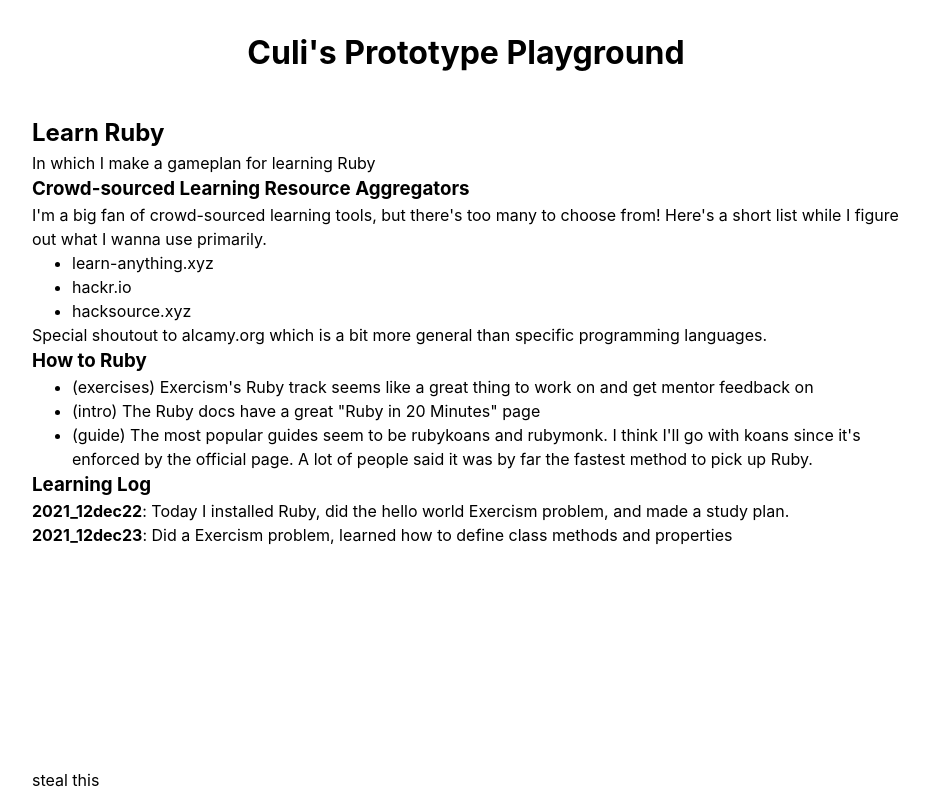
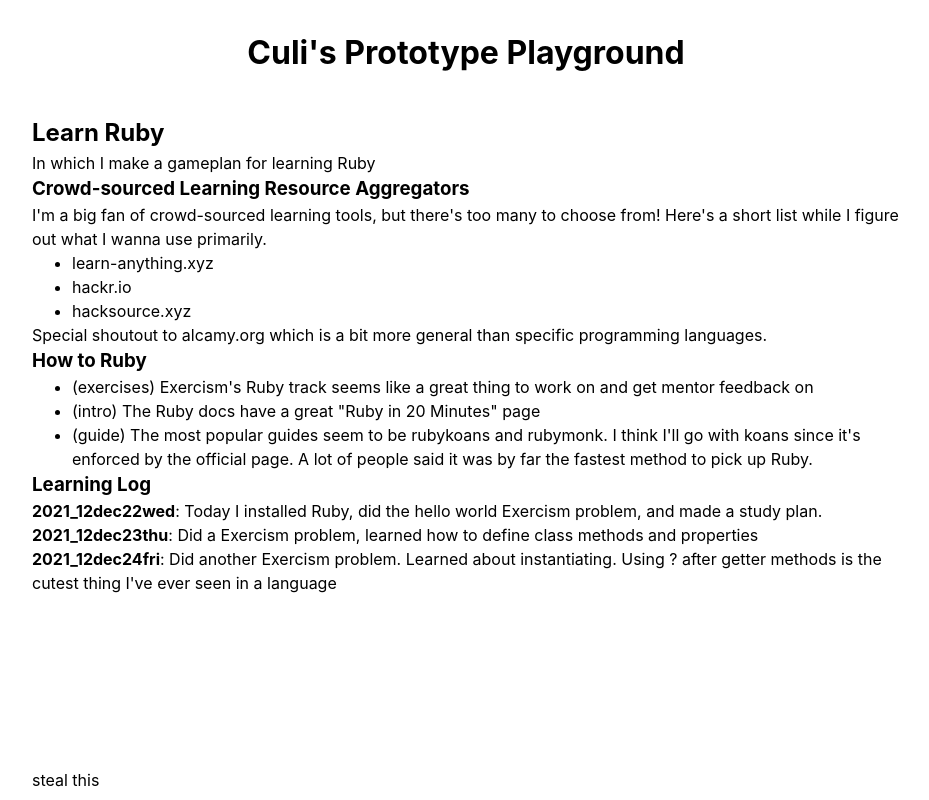
Before and after one commit to tif-calin/react-play, a React app: page /learn/ruby in a window 1280 px wide. Shown: the whole page, without its empty margins (174-1103 px from the left). Built offline with nearby package versions, Linux system fonts and the light colour scheme.

Commit message:
updated ruby log

```diff
--- a/src/views/learn/LearnRuby.tsx
+++ b/src/views/learn/LearnRuby.tsx
@@ -43,8 +43,9 @@ const LearnRuby = () => {
       </ul>
 
       <h3>Learning Log</h3>
-      <p><strong>2021_12dec22</strong>: Today I installed Ruby, did the hello world Exercism problem, and made a study plan.</p>
-      <p><strong>2021_12dec23</strong>: Did a Exercism problem, learned how to define class methods and properties</p>
+      <p><strong>2021_12dec22wed</strong>: Today I installed Ruby, did the hello world Exercism problem, and made a study plan.</p>
+      <p><strong>2021_12dec23thu</strong>: Did a Exercism problem, learned how to define class methods and properties</p>
+      <p><strong>2021_12dec24fri</strong>: Did another Exercism problem. Learned about instantiating. Using ? after getter methods is the cutest thing I&apos;ve ever seen in a language</p>
     </div>
   );
 };
```
